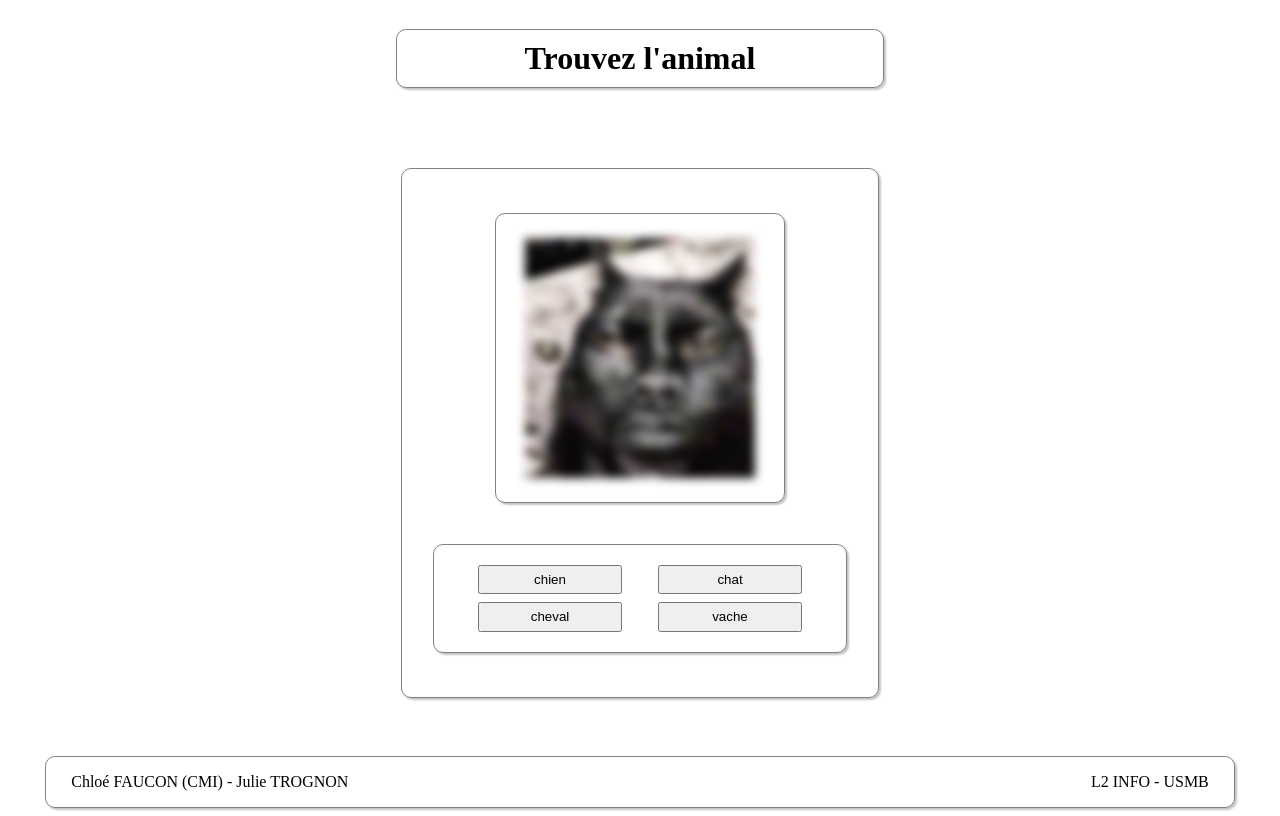
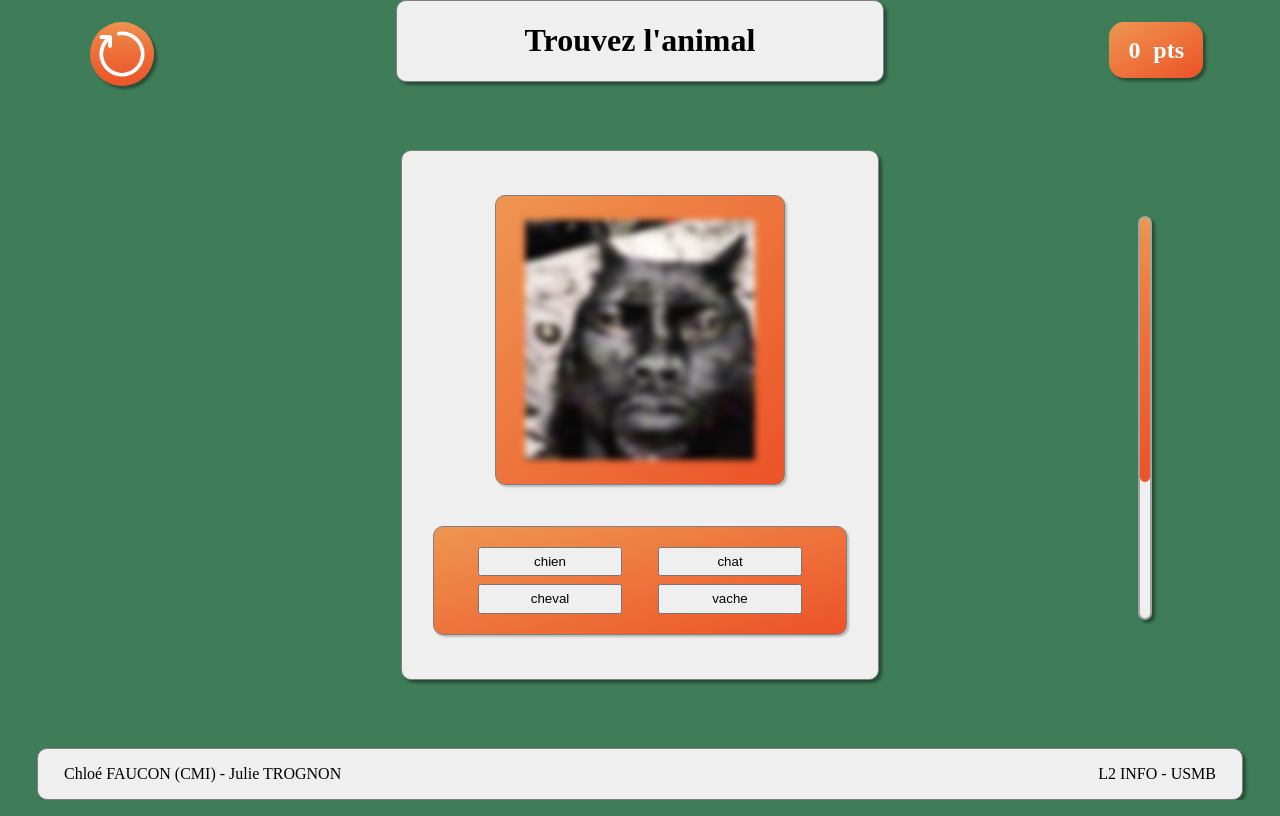
Before and after one commit to Bulbiii/classementAnimaux, a PHP site: page / in a window 1280 px wide. Run offline with PHP 8.4, Linux system fonts and the light colour scheme.

Commit message:
CSS + timer + score + restart Upgraded CSS and added timer, score and restart functionality
	modified:   css/style.css
	new file:   img/restart.png
	modified:   index.php
	modified:   js/index_vue.js
	new file:   js/lib.js
	modified:   js/main_vue.js
	new file:   js/misc_vue.js

```diff
--- a/css/style.css
+++ b/css/style.css
@@ -6,6 +6,17 @@
     align-items: center;
 
     height : 100vh;
+
+    padding: 0;
+    margin: 0;
+
+    background : #3F7D58;
+}
+
+body>*{
+    background-color: #EFEFEF;
+
+    box-shadow: 3px 3px 3px #284d37;
 }
 
 
@@ -19,17 +30,12 @@
 header{
     display: flex;
     justify-content: center;
-}
 
-header>h1{
-    padding : 10px 10vw;
+    padding : 0 10vw;
 
     border : 1px solid grey;
     border-radius: 10px;
-
-    box-shadow: 2px 2px 2px rgba(128, 128, 128, 0.474);
 }
-
 
 /*
 ------------------------------------------------------
@@ -51,8 +57,10 @@
 
     border : 1px solid grey;
     border-radius: 10px;
+}
 
-    box-shadow: 2px 2px 2px rgba(128, 128, 128, 0.474);
+article>*{
+    background : linear-gradient(to top left, #EC5228, 50%, #EF9651);
 }
 
 #mainDivImage{
@@ -123,6 +131,100 @@
 
     border : 1px solid grey;
     border-radius: 10px;
+}
 
-    box-shadow: 2px 2px 2px rgba(128, 128, 128, 0.474);
+
+/*
+------------------------------------------------------
+------------------------ Misc ------------------------
+------------------------------------------------------
+*/
+
+#timerOuterBar{
+    position: absolute;
+    right: 10vw;
+    top : 27vh;
+
+    width : 10px;
+    height : 50vh;
+
+    border: 2px solid rgb(162, 162, 162);
+    border-radius: 10px;
 }
+
+#timerInnerBar{
+    height : 90%;
+
+    background: linear-gradient(#EF9651, 40%, #EC5228);
+
+    border: 0;
+    border-radius: 10px;
+}
+
+
+#score{
+    display: flex;
+
+    position: absolute;
+    top: 2.8vh;
+    right: 6vw;
+
+    padding : 1vh 1vw;
+
+    font-size: 1.5rem;
+    font-weight: bold;
+
+    color : white;
+    background: linear-gradient(to top left, #EC5228, 50%, #EF9651);
+
+    border-radius: 15px;
+}
+
+#score>p{
+    padding: 0.5vw;
+    margin: 0;
+}
+
+#restart{
+    position: absolute;
+    top : 2.8vh;
+    left : 7vw;
+
+    width: min(8vw, 8vh);
+    height: min(8vw, 8vh);
+
+    padding : 2px;
+
+    background: linear-gradient(#EF9651, 40%, #EC5228);
+
+    border: 0;
+    border-radius: 50%;
+
+    box-shadow: 3px 3px 3px #284d37;
+
+    filter: brightness(1);
+    transition: all 0.2s;
+}
+
+#restart:hover{
+    box-shadow: 3px 3px 6px #122319;
+
+    filter: brightness(1.2);
+}
+
+#restart:active{
+    box-shadow: 1px 1px 1px #284d37aa;
+    filter: brightness(0.9);
+}
+
+#restartImg{
+    width: 100%;
+
+    rotate: 0deg;
+
+    transition: all 0.5s;
+}
+
+#restartImg:hover{
+    rotate: 360deg;
+}
--- a/index.php
+++ b/index.php
@@ -7,9 +7,11 @@
 </head>
 <link rel="stylesheet" href="css/style.css">
 
+<script src="js/lib.js"></script>
 <script src="js/lib_vue.js"></script>
 <script src="js/header_vue.js"></script>
 <script src="js/main_vue.js"></script>
+<script src="js/misc_vue.js"></script>
 <script src="js/footer_vue.js"></script>
 <script src="js/index_vue.js"></script>
 
--- a/js/index_vue.js
+++ b/js/index_vue.js
@@ -6,5 +6,7 @@
 
     create_main_vue(container);
 
+    create_misc_vue(container);
+
     create_footer_vue(container);
 }
--- /dev/null
+++ b/js/lib.js
@@ -0,0 +1,30 @@
+var timerPercentage = 0;
+
+function restart_score() {
+    let scoreContainer = document.querySelector("#scoreValue");
+
+    scoreContainer.innerHTML = "0";
+    timerPercentage = 0;
+}
+
+function update_score(){
+    let scoreContainer = document.querySelector("#scoreValue");
+
+    scoreContainer.innerHTML = Math.round(Number(scoreContainer.innerHTML) + (100 - timerPercentage));
+}
+
+function start_timer(){
+    let timerInnerBar = document.querySelector("#timerInnerBar");
+    let animalImage = document.querySelector("#mainDivImage img");
+
+    let interval = setInterval(_ => {
+        timerInnerBar.style.height = timerPercentage + "%";
+        animalImage.style.filter = "blur(" + (10 - timerPercentage / 10) + "px)";
+
+        timerPercentage += 0.1;
+
+        if (timerPercentage >=100){
+           clearInterval(interval);
+        }
+    }, 10);
+}
--- a/js/main_vue.js
+++ b/js/main_vue.js
@@ -27,5 +27,9 @@
 }
 
 function selectedChosenAnimal(){
-    console.log(this.innerHTML);
+    let animal = this.innerHTML;
+
+    if (animal = "chien"){
+        update_score();
+    }
 }
--- /dev/null
+++ b/js/misc_vue.js
@@ -0,0 +1,38 @@
+function create_misc_vue(container){
+    add_timer_vue(container);
+    add_score_vue(container);
+    add_restart_vue(container);
+
+    start_timer();
+}
+
+// ---------------------------------------
+// ---------------- Timer ----------------
+// ---------------------------------------
+
+function add_timer_vue(container){
+    let timerOuterBar = create_element("div", container, "timerOuterBar");
+    create_element("div", timerOuterBar, "timerInnerBar");
+}
+
+// ---------------------------------------
+// ---------------- Score ----------------
+// ---------------------------------------
+
+function add_score_vue(container){
+    let score = create_element("div", container, "score");
+    create_element("p", score, "scoreValue", "0");
+    create_element("p", score, "scoreUnit", "pts");
+}
+
+// ----------------------------------------
+// ---------------- switch ----------------
+// ----------------------------------------
+
+function add_restart_vue(container){
+    let restart = create_element("button", container, "restart");
+    restart.onclick = restart_score;
+
+    let restartImg = create_element("img", restart, "restartImg");
+    restartImg.src = "/img/restart.png";
+}
```
Also changed, not shown: img/restart.png (added).
